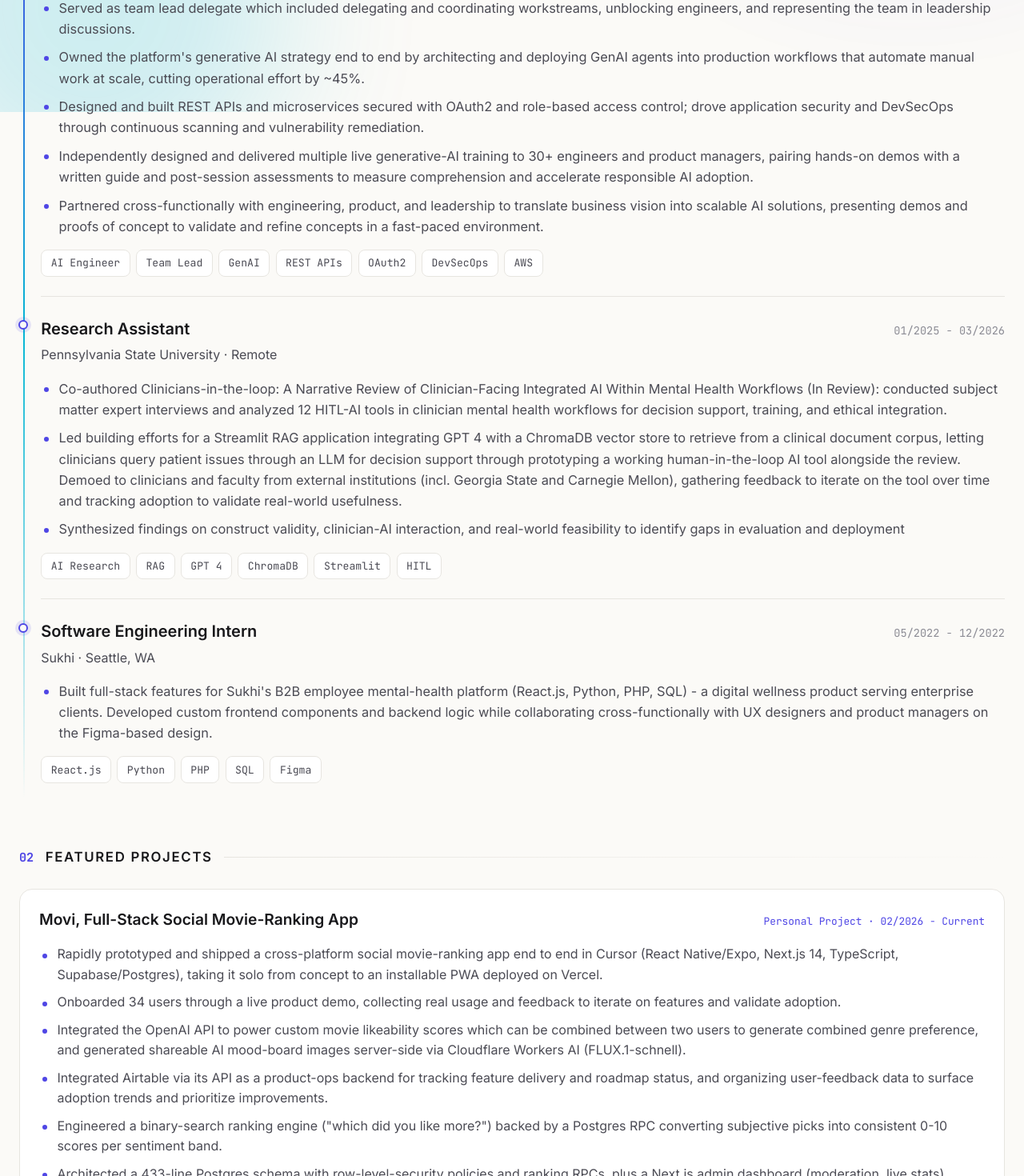
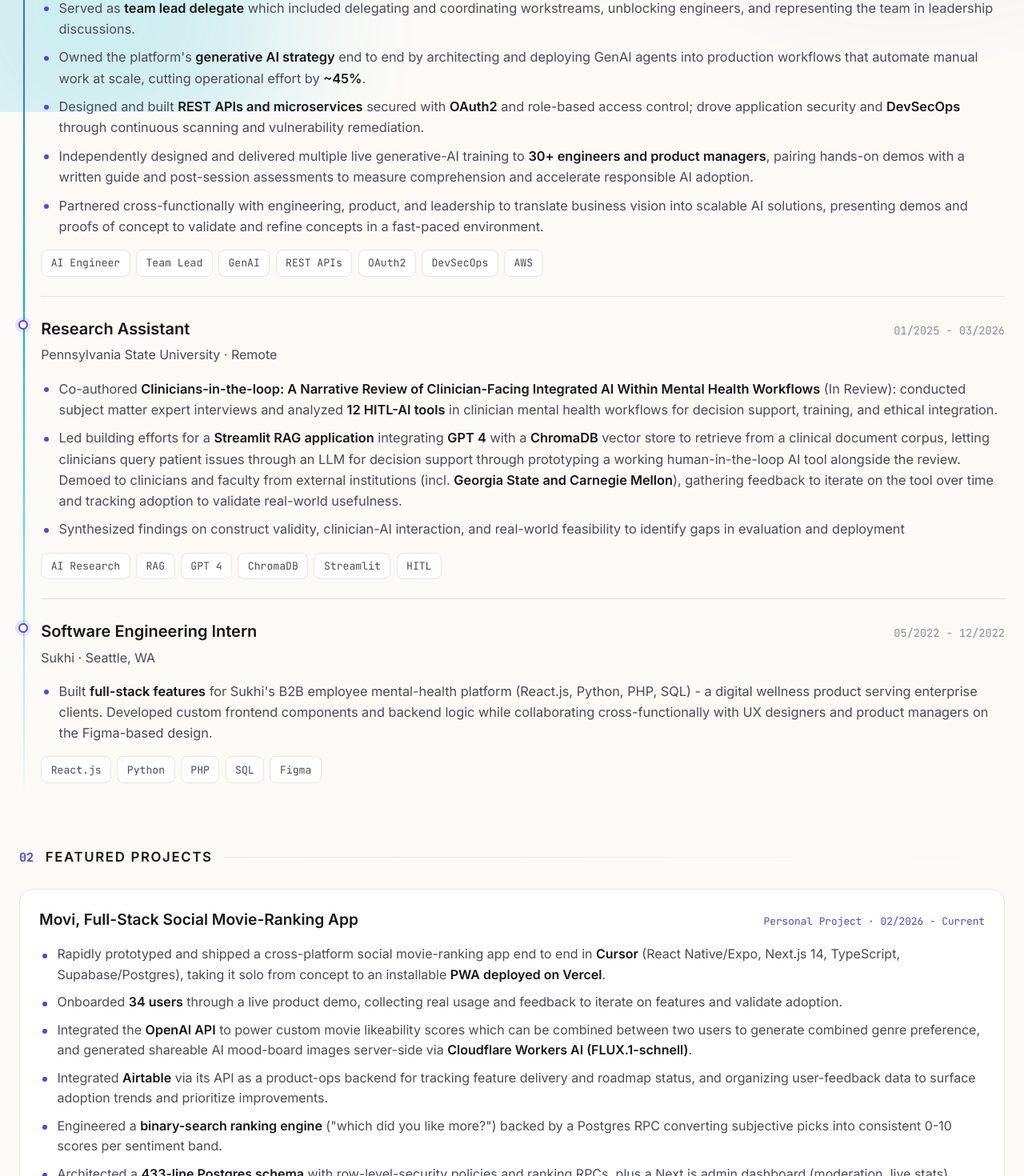
Before and after one commit to Parzival15/dhruv-chaudhry-resume, a React (Vite) app: page / in a window 1280 px wide. Shown: the part 660-2130 px from the top of the page at 80% size. Built offline with nearby package versions, Linux system fonts and the light colour scheme.

Commit message:
Add bold emphasis to key metrics and proper nouns (wording unchanged)

```diff
--- a/src/data.js
+++ b/src/data.js
@@ -31,11 +31,11 @@ export const experience = [
     place: 'Boston, MA',
     date: '07/2024 - Current',
     points: [
-      "Founding AI and full stack engineer for a large-scale automated internal regression-testing platform that UnitedHealth Group's contact-center operations rely on; used by 45 teams across the organization. Additionally built an adoption dashboard tracking usage and impact metrics, and presented it to leaders across the organization to report progress and drive tool adoption.",
-      'Served as team lead delegate which included delegating and coordinating workstreams, unblocking engineers, and representing the team in leadership discussions.',
-      "Owned the platform's generative AI strategy end to end by architecting and deploying GenAI agents into production workflows that automate manual work at scale, cutting operational effort by ~45%.",
-      'Designed and built REST APIs and microservices secured with OAuth2 and role-based access control; drove application security and DevSecOps through continuous scanning and vulnerability remediation.',
-      'Independently designed and delivered multiple live generative-AI training to 30+ engineers and product managers, pairing hands-on demos with a written guide and post-session assessments to measure comprehension and accelerate responsible AI adoption.',
+      "<strong>Founding AI and full stack engineer</strong> for a large-scale automated internal regression-testing platform that UnitedHealth Group's contact-center operations rely on; used by <strong>45 teams</strong> across the organization. Additionally built an adoption dashboard tracking usage and impact metrics, and presented it to leaders across the organization to report progress and drive tool adoption.",
+      'Served as <strong>team lead delegate</strong> which included delegating and coordinating workstreams, unblocking engineers, and representing the team in leadership discussions.',
+      "Owned the platform's <strong>generative AI strategy</strong> end to end by architecting and deploying GenAI agents into production workflows that automate manual work at scale, cutting operational effort by <strong>~45%</strong>.",
+      'Designed and built <strong>REST APIs and microservices</strong> secured with <strong>OAuth2</strong> and role-based access control; drove application security and <strong>DevSecOps</strong> through continuous scanning and vulnerability remediation.',
+      'Independently designed and delivered multiple live generative-AI training to <strong>30+ engineers and product managers</strong>, pairing hands-on demos with a written guide and post-session assessments to measure comprehension and accelerate responsible AI adoption.',
       'Partnered cross-functionally with engineering, product, and leadership to translate business vision into scalable AI solutions, presenting demos and proofs of concept to validate and refine concepts in a fast-paced environment.',
     ],
     tags: ['AI Engineer', 'Team Lead', 'GenAI', 'REST APIs', 'OAuth2', 'DevSecOps', 'AWS'],
@@ -46,8 +46,8 @@ export const experience = [
     place: 'Remote',
     date: '01/2025 - 03/2026',
     points: [
-      'Co-authored Clinicians-in-the-loop: A Narrative Review of Clinician-Facing Integrated AI Within Mental Health Workflows (In Review): conducted subject matter expert interviews and analyzed 12 HITL-AI tools in clinician mental health workflows for decision support, training, and ethical integration.',
-      'Led building efforts for a Streamlit RAG application integrating GPT 4 with a ChromaDB vector store to retrieve from a clinical document corpus, letting clinicians query patient issues through an LLM for decision support through prototyping a working human-in-the-loop AI tool alongside the review. Demoed to clinicians and faculty from external institutions (incl. Georgia State and Carnegie Mellon), gathering feedback to iterate on the tool over time and tracking adoption to validate real-world usefulness.',
+      'Co-authored <strong>Clinicians-in-the-loop: A Narrative Review of Clinician-Facing Integrated AI Within Mental Health Workflows</strong> (In Review): conducted subject matter expert interviews and analyzed <strong>12 HITL-AI tools</strong> in clinician mental health workflows for decision support, training, and ethical integration.',
+      'Led building efforts for a <strong>Streamlit RAG application</strong> integrating <strong>GPT 4</strong> with a <strong>ChromaDB</strong> vector store to retrieve from a clinical document corpus, letting clinicians query patient issues through an LLM for decision support through prototyping a working human-in-the-loop AI tool alongside the review. Demoed to clinicians and faculty from external institutions (incl. <strong>Georgia State and Carnegie Mellon</strong>), gathering feedback to iterate on the tool over time and tracking adoption to validate real-world usefulness.',
       'Synthesized findings on construct validity, clinician-AI interaction, and real-world feasibility to identify gaps in evaluation and deployment',
     ],
     tags: ['AI Research', 'RAG', 'GPT 4', 'ChromaDB', 'Streamlit', 'HITL'],
@@ -58,7 +58,7 @@ export const experience = [
     place: 'Seattle, WA',
     date: '05/2022 - 12/2022',
     points: [
-      "Built full-stack features for Sukhi's B2B employee mental-health platform (React.js, Python, PHP, SQL) - a digital wellness product serving enterprise clients. Developed custom frontend components and backend logic while collaborating cross-functionally with UX designers and product managers on the Figma-based design.",
+      "Built <strong>full-stack features</strong> for Sukhi's B2B employee mental-health platform (React.js, Python, PHP, SQL) - a digital wellness product serving enterprise clients. Developed custom frontend components and backend logic while collaborating cross-functionally with UX designers and product managers on the Figma-based design.",
     ],
     tags: ['React.js', 'Python', 'PHP', 'SQL', 'Figma'],
   },
@@ -70,12 +70,12 @@ export const projects = [
     name: 'Movi, Full-Stack Social Movie-Ranking App',
     blurb: 'Personal Project · 02/2026 - Current',
     points: [
-      'Rapidly prototyped and shipped a cross-platform social movie-ranking app end to end in Cursor (React Native/Expo, Next.js 14, TypeScript, Supabase/Postgres), taking it solo from concept to an installable PWA deployed on Vercel.',
-      'Onboarded 34 users through a live product demo, collecting real usage and feedback to iterate on features and validate adoption.',
-      'Integrated the OpenAI API to power custom movie likeability scores which can be combined between two users to generate combined genre preference, and generated shareable AI mood-board images server-side via Cloudflare Workers AI (FLUX.1-schnell).',
-      'Integrated Airtable via its API as a product-ops backend for tracking feature delivery and roadmap status, and organizing user-feedback data to surface adoption trends and prioritize improvements.',
-      'Engineered a binary-search ranking engine ("which did you like more?") backed by a Postgres RPC converting subjective picks into consistent 0-10 scores per sentiment band.',
-      'Architected a 433-line Postgres schema with row-level-security policies and ranking RPCs, plus a Next.js admin dashboard (moderation, live stats) secured with HMAC-signed-cookie auth.',
+      'Rapidly prototyped and shipped a cross-platform social movie-ranking app end to end in <strong>Cursor</strong> (React Native/Expo, Next.js 14, TypeScript, Supabase/Postgres), taking it solo from concept to an installable <strong>PWA deployed on Vercel</strong>.',
+      'Onboarded <strong>34 users</strong> through a live product demo, collecting real usage and feedback to iterate on features and validate adoption.',
+      'Integrated the <strong>OpenAI API</strong> to power custom movie likeability scores which can be combined between two users to generate combined genre preference, and generated shareable AI mood-board images server-side via <strong>Cloudflare Workers AI (FLUX.1-schnell)</strong>.',
+      'Integrated <strong>Airtable</strong> via its API as a product-ops backend for tracking feature delivery and roadmap status, and organizing user-feedback data to surface adoption trends and prioritize improvements.',
+      'Engineered a <strong>binary-search ranking engine</strong> ("which did you like more?") backed by a Postgres RPC converting subjective picks into consistent 0-10 scores per sentiment band.',
+      'Architected a <strong>433-line Postgres schema</strong> with row-level-security policies and ranking RPCs, plus a Next.js admin dashboard (moderation, live stats) secured with HMAC-signed-cookie auth.',
     ],
     tags: ['React Native', 'Next.js 14', 'TypeScript', 'Supabase/Postgres', 'OpenAI API', 'Cloudflare Workers AI', 'Airtable', 'Vercel'],
   },
```
